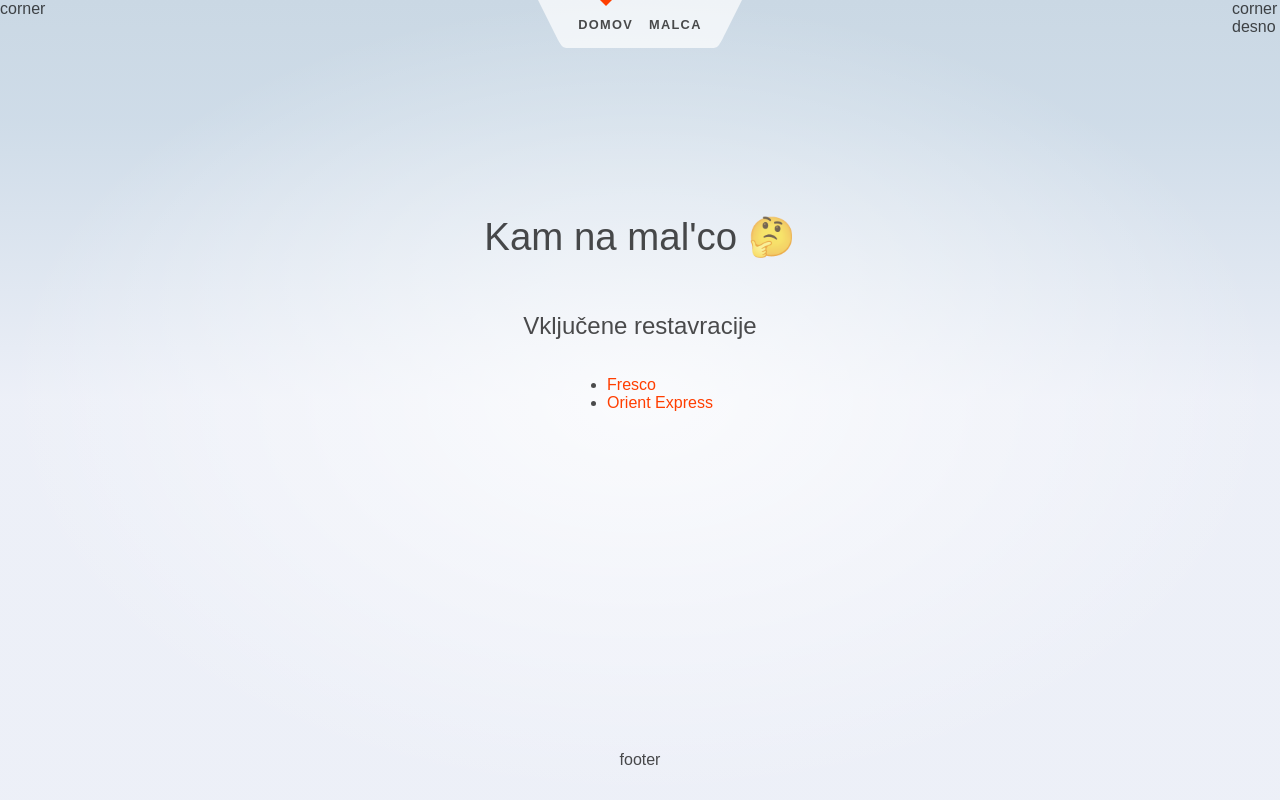
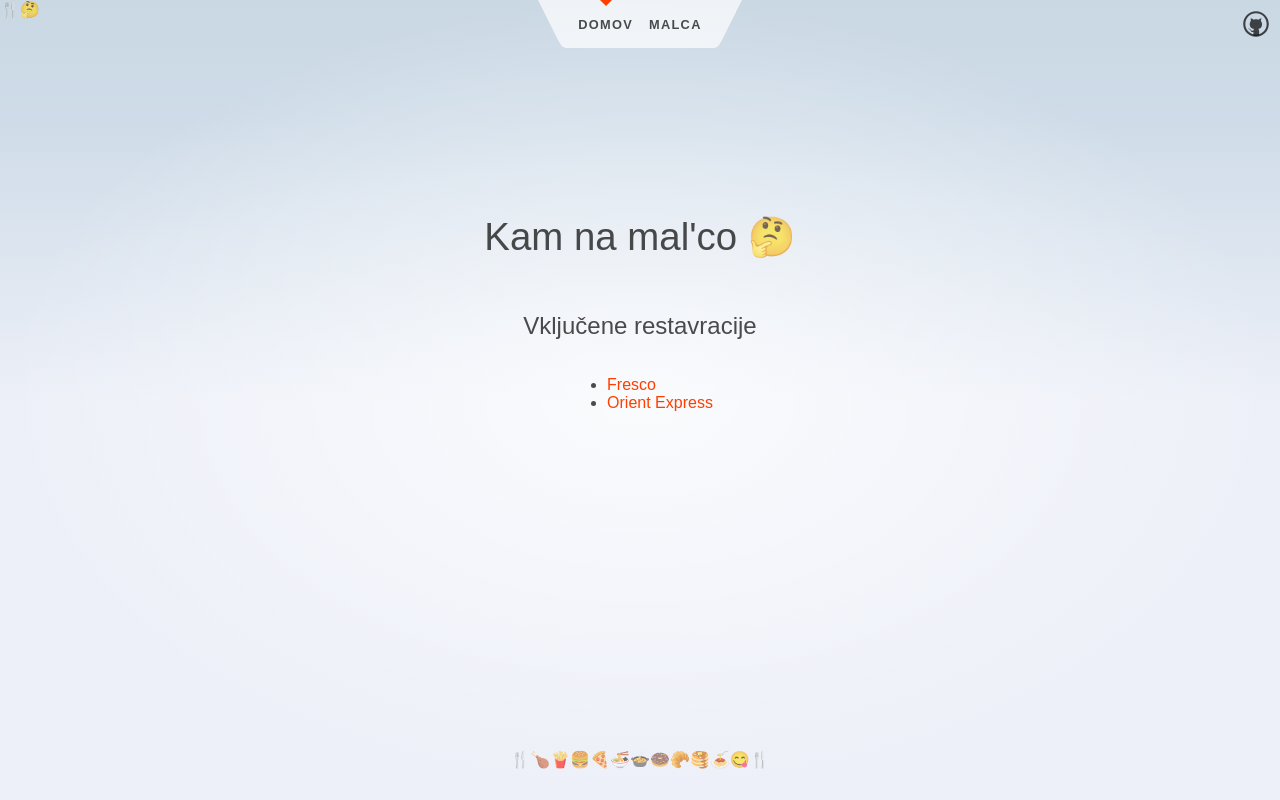
Before and after one commit to venom1270/kam-na-malco, a SvelteKit app in the folder frontend/: page / in a window 1280 px wide. Built offline with nearby package versions, Linux system fonts and the light colour scheme.

Commit message:
Improvements

```diff
--- a/frontend/src/hooks.client.ts
+++ b/frontend/src/hooks.client.ts
@@ -1 +1 @@
-import '$lib/supabaseClient'
+//import '$lib/supabaseClient'
--- a/frontend/src/lib/supabaseClient.ts
+++ b/frontend/src/lib/supabaseClient.ts
@@ -1,4 +1,4 @@
 import { createClient } from '@supabase/auth-helpers-sveltekit'
-import { PUBLIC_SUPABASE_URL, PUBLIC_SUPABASE_ANON_KEY } from '$env/static/public'
+import { SUPABASE_URL, SUPABASE_ANON_KEY } from '$env/static/private'
 
-export const supabase = createClient(PUBLIC_SUPABASE_URL, PUBLIC_SUPABASE_ANON_KEY)
+export const supabase = createClient(SUPABASE_URL, SUPABASE_ANON_KEY)
--- a/frontend/src/routes/+layout.svelte
+++ b/frontend/src/routes/+layout.svelte
@@ -11,7 +11,7 @@
 	</main>
 
 	<footer>
-		<p>footer</p>
+		<p>🍴🍗🍟🍔🍕🍜🍲🍩🥐🥞🍝😋🍴</p>
 	</footer>
 </div>
 
--- a/frontend/src/routes/+page.svelte
+++ b/frontend/src/routes/+page.svelte
@@ -4,7 +4,7 @@
 
 <svelte:head>
 	<title>Home</title>
-	<meta name="description" content="Svelte demo app" />
+	<meta name="description" content="Kam na mal'co app" />
 </svelte:head>
 
 <section>
--- a/frontend/src/routes/Header.svelte
+++ b/frontend/src/routes/Header.svelte
@@ -6,7 +6,7 @@
 
 <header>
 	<div class="corner">
-		corner
+		🍴🤔
 	</div>
 
 	<nav>
@@ -27,7 +27,9 @@
 	</nav>
 
 	<div class="corner">
-		corner desno
+		<a href="https://github.com/venom1270/kam-na-malco">
+			<img src={github} alt="GitHub" />
+		</a>
 	</div>
 </header>
 
--- a/frontend/src/routes/malca/+page.ts
+++ b/frontend/src/routes/malca/+page.ts
@@ -8,7 +8,7 @@ export const csr = dev;
 // it so that it gets served as a static asset in production
 export const prerender = true;
 
-import { supabase } from "$lib/supabaseClient";
+/*import { supabase } from "$lib/supabaseClient";
 import { toRestaurantType, type Menu, type MenuItem, type Restaurant } from './model';
 
 export async function load() {
@@ -28,4 +28,4 @@ export async function load() {
         all_data: data ?? [],
         today_data: data_today ?? [],
     };
-}
+}*/
```
Also changed, not shown: frontend/src/routes/malca/+page.server.ts (+15 -7 lines).
